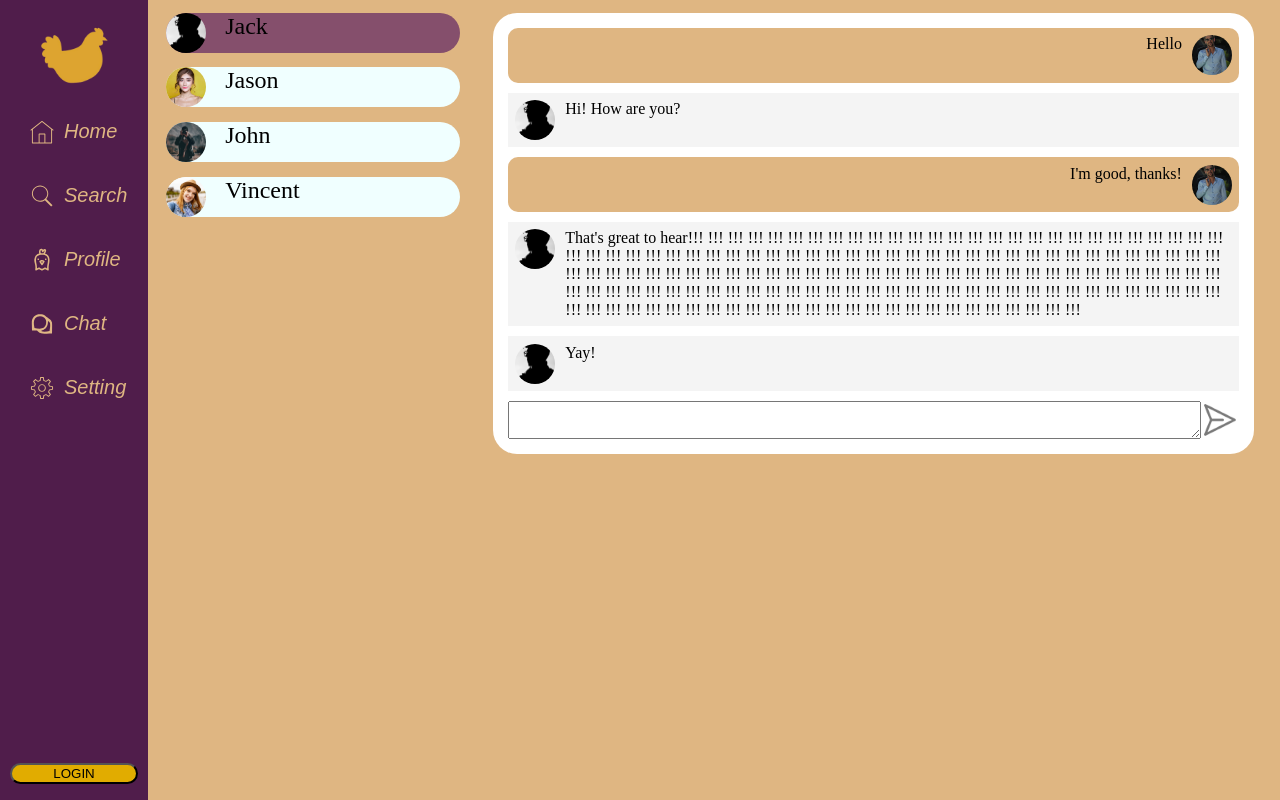
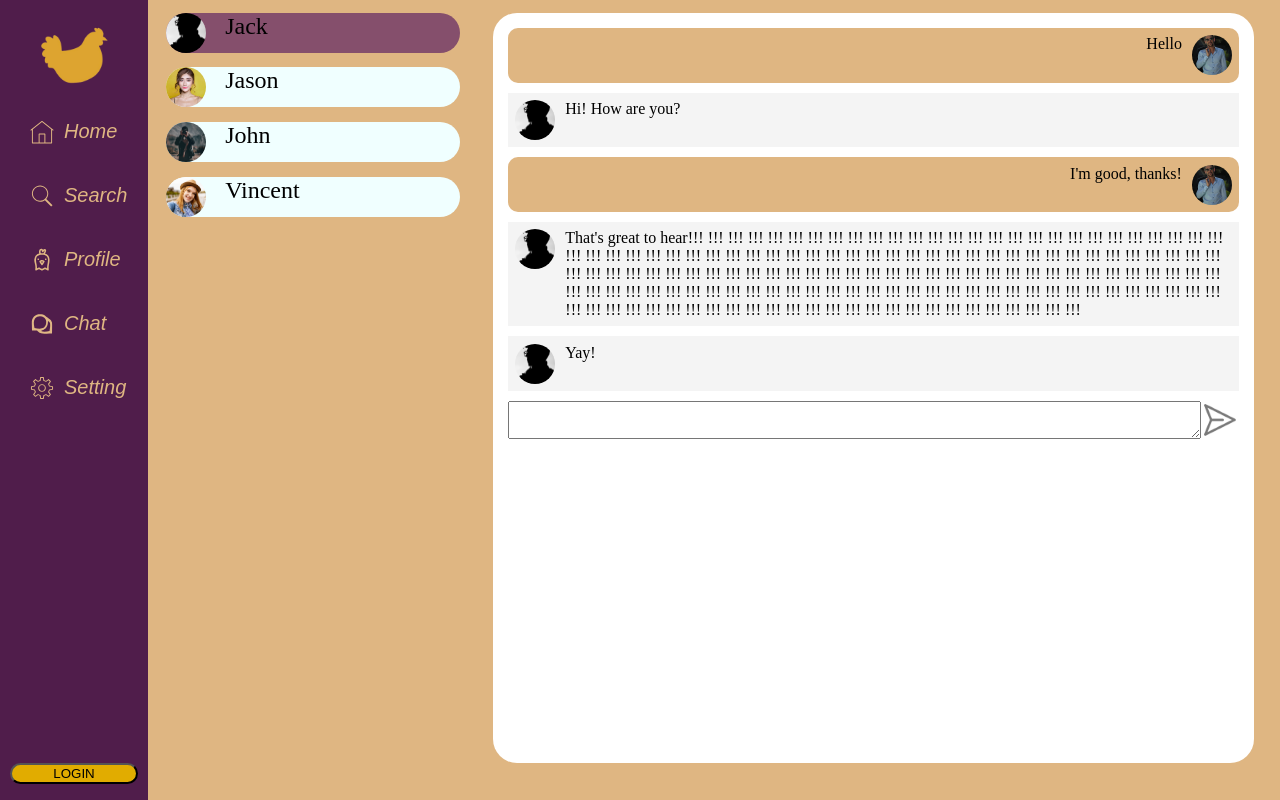
Before and after one commit to VTiS15/Chicker, a React (Create React App) app in the folder chicker/: page /Chat in a window 1280 px wide. Both pictures are taken after a click on the element "Jack". Built offline with nearby package versions, Linux system fonts and the light colour scheme.

Commit message:
Scrollable chat history

```diff
--- a/chicker/src/Frontend/Pages/ChatPage.css
+++ b/chicker/src/Frontend/Pages/ChatPage.css
@@ -52,9 +52,12 @@
 
 .ChatHistory {
   background-color: white;
-  height: auto;
+  height: 90vh;
+  overflow: auto;
   border-radius: 24px;
   padding: 2%;
+  flex-direction: column;
+  overflow-y: auto;
 }
 
 .FriendMessage {
--- a/chicker/src/Frontend/Pages/ChatPage.js
+++ b/chicker/src/Frontend/Pages/ChatPage.js
@@ -1,4 +1,4 @@
-import React from 'react';
+import React, { useEffect, useRef } from 'react';
 import Sidebar from "../components/sidebar";
 import "./ChatPage.css";
 import send from "../Pictures/send.png";
@@ -97,9 +97,15 @@ function FriendItem({ name, image, onClick, isSelected }) {
 }
 
 function ChatHistory({ friendId }) {
-  // Assume current user is Yuden
+  const containerRef = useRef(null);
+
+  useEffect(() => {
+    const container = containerRef.current;
+    container.scrollTop = container.scrollHeight;
+  }, [friendId]);
+
   return (
-    <div className="ChatHistory">
+    <div className="ChatHistory" ref={containerRef}>
         {chatHistory[friendId-1].map((chat) => (
           <div className={chat.sender !== 'Yuden' ? 'FriendMessage' : 'UserMessage'} key={chat.id}>
             {chat.sender !== 'Yuden' && (<img className="FriendPic" src={chat.image}/>)}
@@ -109,10 +115,31 @@ function ChatHistory({ friendId }) {
             {chat.sender === 'Yuden' && (<img className="FriendPic" src={chat.image}/>)}
           </div>
         ))}
-      <div class="enterMessage">
-        <textarea class="enterMessageText"></textarea>
-        <img class="sendIcon" src={send}></img>
+        <div className="enterMessage">
+          <textarea className="enterMessageText"></textarea>
+          <img className="sendIcon" src={send} alt="Send" />
         </div>
     </div>
   );
 }
+
+// function ChatHistory({ friendId }) {
+//   // Assume current user is Yuden
+//   return (
+//     <div className="ChatHistory">
+//       {chatHistory[friendId-1].map((chat) => (
+//         <div className={chat.sender !== 'Yuden' ? 'FriendMessage' : 'UserMessage'} key={chat.id}>
+//           {chat.sender !== 'Yuden' && (<img className="FriendPic" src={chat.image}/>)}
+//           <div className="MessageContent">
+//             <div className={chat.sender !== 'Yuden' ? '' : 'TextRight'}>{chat.message}</div>
+//           </div>
+//           {chat.sender === 'Yuden' && (<img className="FriendPic" src={chat.image}/>)}
+//         </div>
+//       ))}
+//       <div class="enterMessage">
+//         <textarea class="enterMessageText"></textarea>
+//         <img class="sendIcon" src={send}></img>
+//       </div>
+//     </div>
+//   );
+// }
```
Lines whose indentation alone changed are shown as unchanged.
